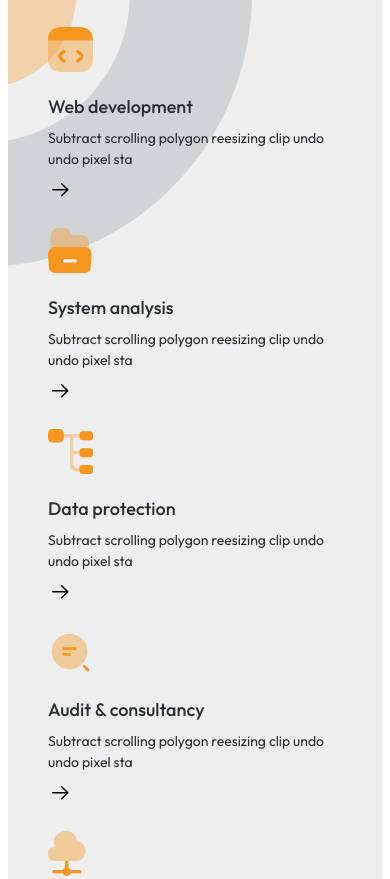
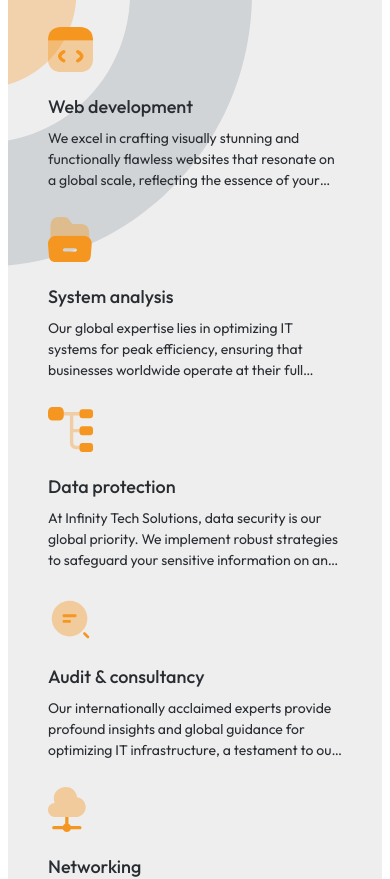
Before and after one commit to codeinfinitytech/web-infinitytech, a Next.js app: page / in a window 390 px wide. Shown: the part 1205-2084 px from the top of the page. Built offline with nearby package versions, Linux system fonts and the light colour scheme.

Commit message:
responsive ness to service page

```diff
--- a/components/Contactus.jsx
+++ b/components/Contactus.jsx
@@ -49,9 +49,10 @@ const ContactUs = () => {
             <div className="flex flex-col  w-[80%]  h-full  gap-4">
               <div className="flex gap-2">
                 <span className="text-[16px] md:text-[18px] text-white">
-                  Are you ready to take your company or profession to the next
-                  level? Do you have any queries or just want to say hello?
-                  Please contact us at:-
+                  Are you ready to elevate your global business or profession to
+                  new heights? Do you have international inquiries or simply
+                  want to say hello? Please don't hesitate to reach out to us.
+                  We're here to serve the diverse needs of our global clientele.
                 </span>
               </div>
               <div className="flex gap-2 justify-center ">
--- a/components/Services.jsx
+++ b/components/Services.jsx
@@ -32,7 +32,7 @@ const Services = () => {
           />
         </svg>
       ),
-      disc: "Subtract scrolling polygon reesizing clip undo undo pixel sta",
+      disc: "We excel in crafting visually stunning and functionally flawless websites that resonate on a global scale, reflecting the essence of your brand with international appeal.",
     },
     {
       id: 2,
@@ -56,7 +56,7 @@ const Services = () => {
           />
         </svg>
       ),
-      disc: "Subtract scrolling polygon reesizing clip undo undo pixel sta",
+      disc: "Our global expertise lies in optimizing IT systems for peak efficiency, ensuring that businesses worldwide operate at their full potential",
     },
     {
       id: 3,
@@ -92,7 +92,7 @@ const Services = () => {
           />
         </svg>
       ),
-      disc: "Subtract scrolling polygon reesizing clip undo undo pixel sta",
+      disc: "At Infinity Tech Solutions, data security is our global priority. We implement robust strategies to safeguard your sensitive information on an international scale",
     },
     {
       id: 4,
@@ -124,7 +124,7 @@ const Services = () => {
           />
         </svg>
       ),
-      disc: "Subtract scrolling polygon reesizing clip undo undo pixel sta",
+      disc: " Our internationally acclaimed experts provide profound insights and global guidance for optimizing IT infrastructure, a testament to our commitment to ensuring your business excels on the global stage",
     },
     {
       id: 5,
@@ -148,7 +148,7 @@ const Services = () => {
           />
         </svg>
       ),
-      disc: "Subtract scrolling polygon reesizing clip undo undo pixel sta",
+      disc: "We connect businesses across borders to facilitate seamless international collaboration, creating a global network of opportunities",
     },
     {
       id: 6,
@@ -172,7 +172,7 @@ const Services = () => {
           />
         </svg>
       ),
-      disc: "Subtract scrolling polygon reesizing clip undo undo pixel sta",
+      disc: "We master the art of transforming ideas into captivating visuals that carry a universal appeal, leaving a lasting impact on a worldwide audience",
     },
   ];
   return (
@@ -245,23 +245,9 @@ const Services = () => {
               <h4 className="text-[#292D32] text-[18px] font-medium mt-2 font-outfit ">
                 {item.name}
               </h4>
-              <p className=" text-[14px] text-[#292D32] font-normal line-clamp-2 w-full font-outfit">
+              <p className=" text-[14px] text-[#292D32] font-normal line-clamp-3 w-full font-outfit">
                 {item.disc}
               </p>
-              <a href="#">
-                <svg
-                  xmlns="http://www.w3.org/2000/svg"
-                  width="24"
-                  height="24"
-                  viewBox="0 0 24 24"
-                  fill="none"
-                >
-                  <path
-                    d="M4 11.7257C4 11.346 4.28215 11.0322 4.64823 10.9826L4.75 10.9757L17.934 10.9763L13.171 6.23278C12.8775 5.94051 12.8765 5.46564 13.1687 5.17212C13.4344 4.90528 13.851 4.88018 14.1451 5.0974L14.2294 5.16983L20.2794 11.1938C20.3181 11.2324 20.3517 11.2741 20.3802 11.3181C20.3883 11.3313 20.3965 11.3449 20.4042 11.3587C20.4114 11.3706 20.4178 11.3829 20.4239 11.3953C20.4324 11.4134 20.4407 11.4322 20.4482 11.4512C20.4543 11.466 20.4594 11.4803 20.464 11.4947C20.4696 11.5126 20.4749 11.5317 20.4796 11.551C20.483 11.5646 20.4857 11.5776 20.4881 11.5906C20.4914 11.6101 20.4943 11.6302 20.4963 11.6505C20.498 11.666 20.4991 11.6814 20.4997 11.6968C20.4998 11.7061 20.5 11.7159 20.5 11.7257L20.4996 11.7548C20.4991 11.7695 20.498 11.7842 20.4966 11.7989L20.5 11.7257C20.5 11.773 20.4956 11.8193 20.4872 11.8642C20.4853 11.875 20.483 11.886 20.4804 11.8969C20.4751 11.9195 20.4689 11.9412 20.4618 11.9626C20.4584 11.9732 20.4543 11.9845 20.45 11.9957C20.4412 12.0183 20.4317 12.0398 20.4212 12.0607C20.4163 12.0706 20.4109 12.0809 20.4052 12.0911C20.3958 12.1078 20.3861 12.1236 20.3759 12.139C20.3687 12.15 20.3607 12.1613 20.3524 12.1725L20.3459 12.1812C20.3257 12.2075 20.3038 12.2326 20.2803 12.256L20.2794 12.2567L14.2294 18.2817C13.9359 18.574 13.4611 18.573 13.1688 18.2795C12.9031 18.0127 12.8797 17.596 13.0982 17.3028L13.171 17.2189L17.932 12.4763L4.75 12.4757C4.33579 12.4757 4 12.1399 4 11.7257Z"
-                    fill="black"
-                  />
-                </svg>
-              </a>
             </div>
           ))}
         </div>
```
